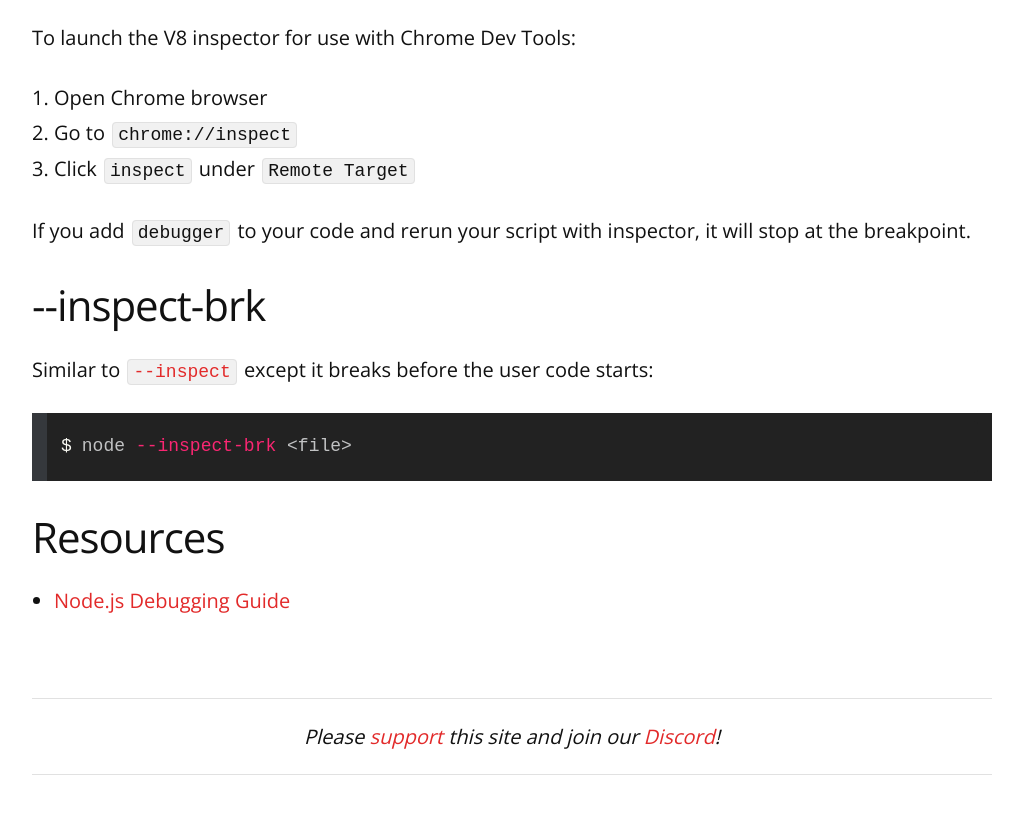
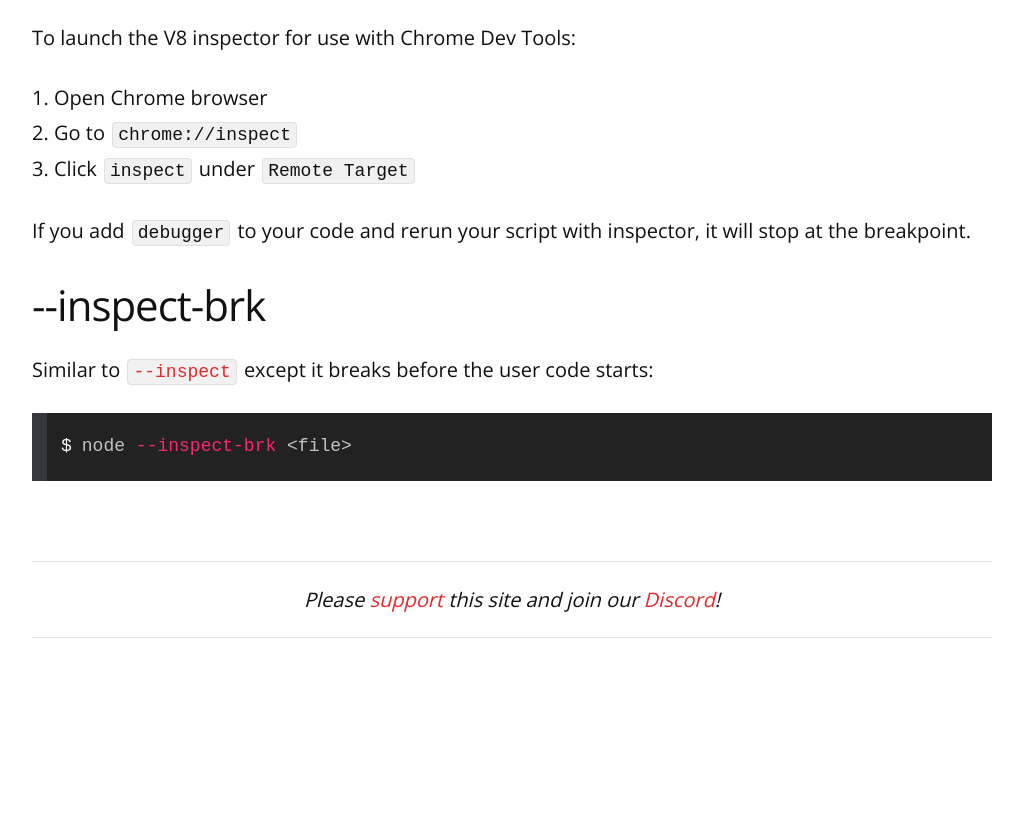
Before and after one commit to remarkablemark/remarkablemark.github.io, a Jekyll site: the page built from _posts/2021/2021-08-24-debug-nodejs-inspector-chrome-dev-tools.md, in a window 1280 px wide and 900 px high, scrolled down 752 px. Shown: the top 814 px of the window, without its empty margins (128-1151 px from the left). Built offline with Jekyll 4.4.1, drawn with Linux system fonts in a browser that asks for light colours; comment, search, counter and statistics services are not loaded; after the commit the page ends 1515 px from its top, so only the background shows below that.

Commit message:
fix(posts): update "How to debug Node.js with Chrome"
Post: 2021-08-24-debug-nodejs-inspector-chrome-dev-tools.md

Remove broken 404 link:
https://nodejs.org/en/docs/guides/debugging-getting-started/

````diff
--- a/_posts/2021/2021-08-24-debug-nodejs-inspector-chrome-dev-tools.md
+++ b/_posts/2021/2021-08-24-debug-nodejs-inspector-chrome-dev-tools.md
@@ -39,7 +39,3 @@ Similar to [`--inspect`](#--inspect) except it breaks before the user code start
 ```sh
 node --inspect-brk <file>
 ```
-
-## Resources
-
-- [Node.js Debugging Guide](https://nodejs.org/en/docs/guides/debugging-getting-started/)
````
